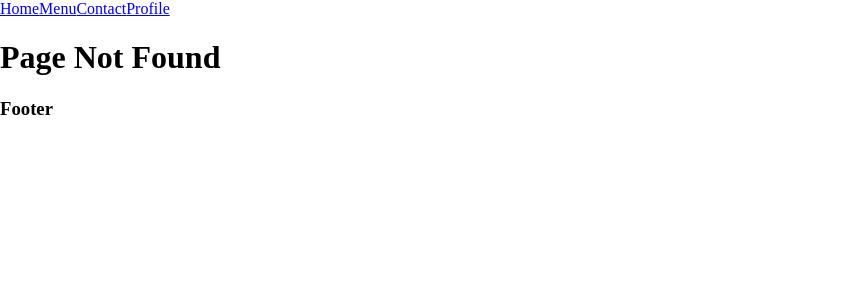
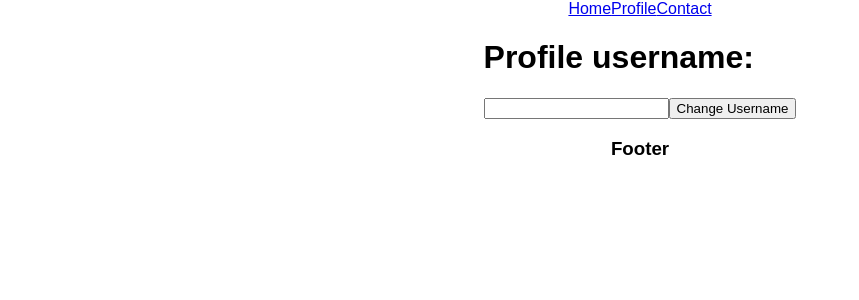
Before and after one commit to RanJets/learning-react, a React (Create React App) app: page /profile in a window 1280 px wide. Before the commit this address had no page. Shown: the top 300 px of the page, without its empty margins (0-859 px from the left). Built offline with nearby package versions, Linux system fonts and the light colour scheme.

Commit message:
Lesson-8 UseContext and State Management

```diff
--- a/src/App.js
+++ b/src/App.js
@@ -1,29 +1,32 @@
 import "./App.css";
 import { BrowserRouter as Router, Routes, Route, Link } from "react-router-dom";
 import { Home } from "./pages/Home";
-import { Menu } from "./pages/Menu";
 import { Contact } from "./pages/Contact";
 import { Navbar } from "./Navbar";
 import { Profile } from "./pages/Profile";
+import { useState, createContext } from "react";
+//Use context is used to store data globally - alternative for props
+//CreateContext first to create a use context
+export const AppContext = createContext();
 
 function App() {
+  const [username, setUsername] = useState("");
+
   return (
-    <div>
-      {/* The perfect layout for Routes using react-router-dom */}
+    <div className="App">
+      {/* then wrap the whole routes with AppContext Component */}
+      <AppContext.Provider value={{ username, setUsername }}>
         <Router>
-        {/* in this space you can put all your links or navbar components */}
           <Navbar />
-        {/* usually links come first before routes */}
           <Routes>
-          {/* in this space you can put all your routes */}
             <Route path="/" element={<Home />} />
-          <Route path="/menu" element={<Menu />} />
             <Route path="/contact" element={<Contact />} />
-          <Route path="/profile/:username" element={<Profile />} />
-          {/* the ':username' is how you create parameters */}
+            <Route path="/profile" element={<Profile />} />
+
             <Route path="*" element={<h1>Page Not Found</h1>} />
           </Routes>
         </Router>
+      </AppContext.Provider>
       <h3>Footer</h3>
     </div>
   );
--- a/src/Navbar.js
+++ b/src/Navbar.js
@@ -4,9 +4,8 @@ export const Navbar = () => {
   return (
     <div>
       <Link to="/">Home</Link>
-      <Link to="/menu">Menu</Link>
+      <Link to="/profile">Profile</Link>
       <Link to="/contact">Contact</Link>
-      <Link to="/profile/rhandell">Profile</Link>
     </div>
   );
 };
--- /dev/null
+++ b/src/components.js/ChangeProfile.js
@@ -0,0 +1,20 @@
+import { useState, useContext } from "react";
+import { AppContext } from "../App";
+
+export const ChangeProfile = () => {
+  const { setUsername } = useContext(AppContext);
+
+  const [newUsername, setNewUsername] = useState("");
+  return (
+    <div>
+      <input onChange={(event) => setNewUsername(event.target.value)} />
+      <button
+        onClick={() => {
+          setUsername(newUsername);
+        }}
+      >
+        Change Username
+      </button>
+    </div>
+  );
+};
--- a/src/pages/Contact.js
+++ b/src/pages/Contact.js
@@ -1,16 +1,7 @@
-import { useNavigate } from "react-router-dom";
 export const Contact = () => {
-  const navigate = useNavigate();
   return (
     <div>
-      <h1>This is the Contact Page</h1>
-      <button
-        onClick={() => {
-          navigate("/menu");
-        }}
-      >
-        Go to Menu
-      </button>
+      <h1>Contact</h1>
     </div>
   );
 };
--- a/src/pages/Home.js
+++ b/src/pages/Home.js
@@ -1,6 +1,11 @@
+import { useContext } from "react";
+import App, { AppContext } from "../App";
+
 export const Home = () => {
+  const { username } = useContext(AppContext);
   return (
     <div>
+      <p>username: {username}</p>
       <h1>This is the Home Page</h1>
     </div>
   );
--- a/src/pages/Menu.js
+++ /dev/null
@@ -1,7 +0,0 @@
-export const Menu = () => {
-  return (
-    <div>
-      <h1>This is the Menu Page</h1>
-    </div>
-  );
-};
--- a/src/pages/Profile.js
+++ b/src/pages/Profile.js
@@ -1,12 +1,13 @@
-import { useNavigate, useParams } from "react-router-dom";
+import { ChangeProfile } from "../components.js/ChangeProfile";
+import { useContext } from "react";
+import App, { AppContext } from "../App";
 
 export const Profile = () => {
-  const navigate = useNavigate(); //this hook is to create a navigation for every routes of the page
-  const { username } = useParams(); //this hook accepts parameters that passed in the url
+  const { username } = useContext(AppContext);
   return (
     <div>
-      <h1>This is {username} Profile</h1>
-      <button onClick={() => navigate("/")}>Go to Home</button>
+      <h1>Profile username: {username}</h1>
+      <ChangeProfile />
     </div>
   );
 };
```
Lines whose indentation alone changed are shown as unchanged.
